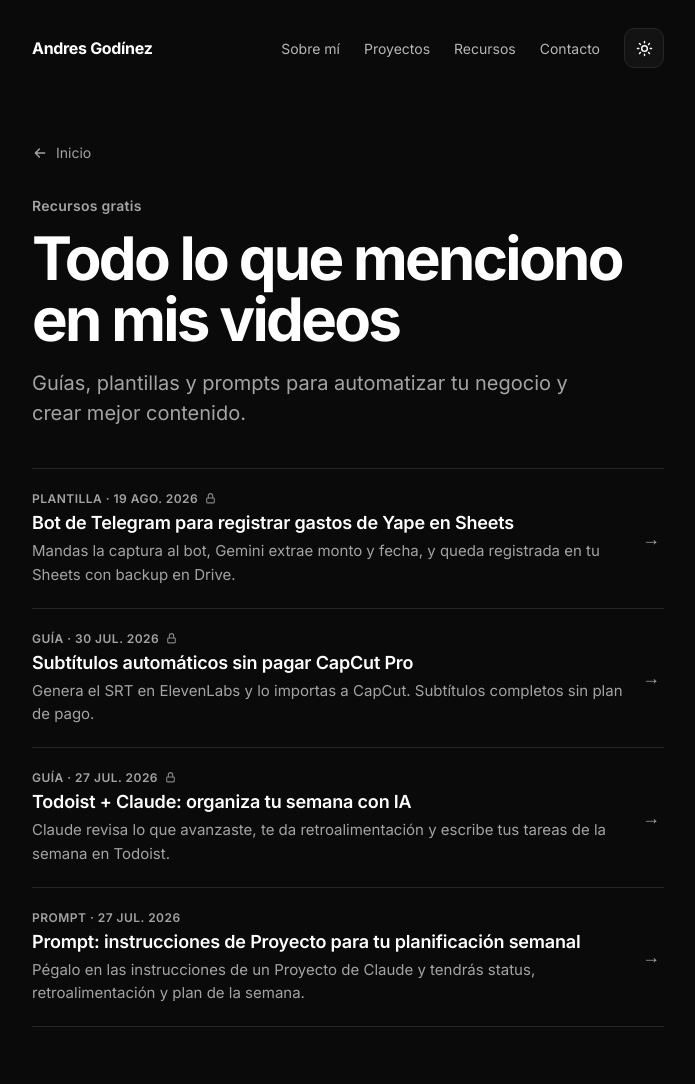
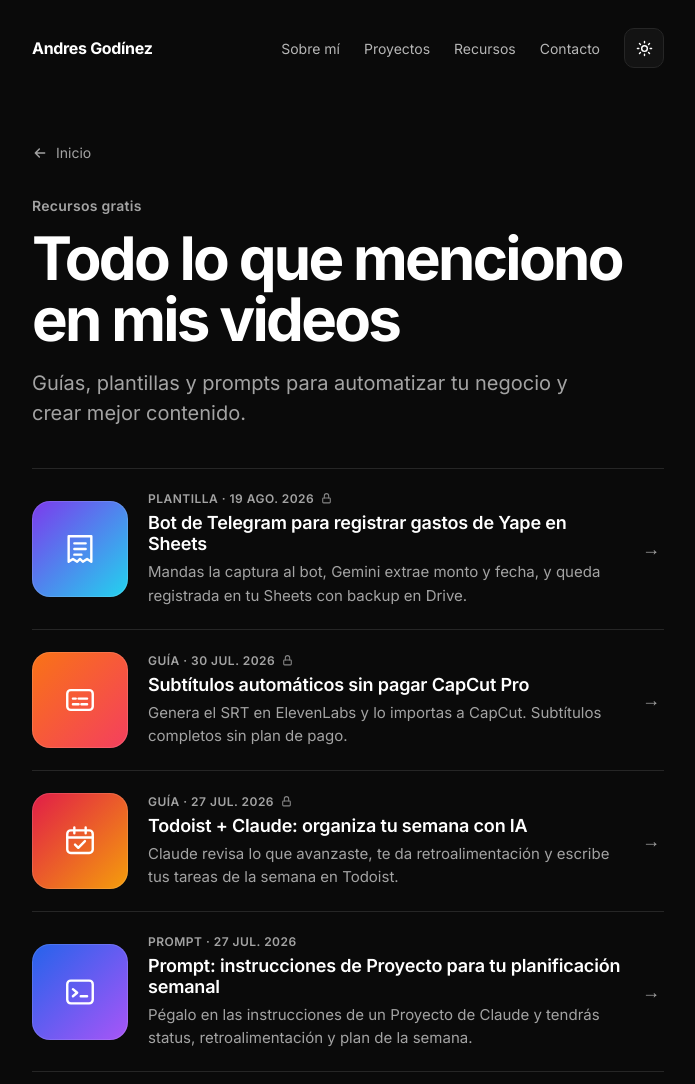
Before and after one commit to aandresdev1/portafolio-andres-godinez, a plain HTML site: page recursos.html in a window 1280 px wide. Shown: the whole page, without its empty margins (292-987 px from the left). Drawn offline with Linux system fonts and the light colour scheme.

Commit message:
Recursos: imagen a la izquierda de cada recurso
Co-Authored-By: Claude Opus 5.5 <noreply@anthropic.com>
Claude-Session: https://claude.ai/code/session_01K1FbAQGkVCfbA7xYYJUFAF

```diff
--- a/recursos.html
+++ b/recursos.html
@@ -47,27 +47,39 @@
     <p class="lead a-up" style="--d:260ms">Guías, plantillas y prompts para automatizar tu negocio y crear mejor contenido.</p>
     <div class="res-list">
       <a class="res a-up" style="--d:330ms" href="/recursos/tracker-gastos-yape-telegram">
+        <span class="res-thumb" style="background:linear-gradient(135deg,#7C3AED,#22D3EE)" aria-hidden="true"><svg width="34" height="34" viewBox="0 0 24 24" fill="none" stroke="#fff" stroke-width="1.7" stroke-linecap="round" stroke-linejoin="round"><path d="M4 3h16v18l-3-2-3 2-2-2-2 2-3-2-3 2z"/><path d="M8 8h8M8 12h8M8 16h5"/></svg></span>
+        <span class="res-body">
         <span class="res-meta">Plantilla · 19 ago. 2026 <span class="res-lock" title="Requiere suscripción"><svg width="13" height="13" viewBox="0 0 24 24" fill="none" stroke="currentColor" stroke-width="2" stroke-linecap="round" stroke-linejoin="round" aria-hidden="true"><rect x="5" y="11" width="14" height="9" rx="1.5"/><path d="M8 11V7a4 4 0 0 1 8 0v4"/></svg></span></span>
         <span class="res-title">Bot de Telegram para registrar gastos de Yape en Sheets</span>
         <span class="res-desc">Mandas la captura al bot, Gemini extrae monto y fecha, y queda registrada en tu Sheets con backup en Drive.</span>
+        </span>
         <span class="res-go" aria-hidden="true">→</span>
       </a>
       <a class="res a-up" style="--d:410ms" href="/recursos/subtitulos-elevenlabs-capcut">
+        <span class="res-thumb" style="background:linear-gradient(135deg,#F97316,#F43F5E)" aria-hidden="true"><svg width="34" height="34" viewBox="0 0 24 24" fill="none" stroke="#fff" stroke-width="1.7" stroke-linecap="round" stroke-linejoin="round"><rect x="3" y="5" width="18" height="14" rx="2.5"/><path d="M7 15h4M13 15h4M7 11h2M11 11h6"/></svg></span>
+        <span class="res-body">
         <span class="res-meta">Guía · 30 jul. 2026 <span class="res-lock" title="Requiere suscripción"><svg width="13" height="13" viewBox="0 0 24 24" fill="none" stroke="currentColor" stroke-width="2" stroke-linecap="round" stroke-linejoin="round" aria-hidden="true"><rect x="5" y="11" width="14" height="9" rx="1.5"/><path d="M8 11V7a4 4 0 0 1 8 0v4"/></svg></span></span>
         <span class="res-title">Subtítulos automáticos sin pagar CapCut Pro</span>
         <span class="res-desc">Genera el SRT en ElevenLabs y lo importas a CapCut. Subtítulos completos sin plan de pago.</span>
+        </span>
         <span class="res-go" aria-hidden="true">→</span>
       </a>
       <a class="res a-up" style="--d:490ms" href="/recursos/todoist-claude-revision-semanal">
+        <span class="res-thumb" style="background:linear-gradient(135deg,#E11D48,#F59E0B)" aria-hidden="true"><svg width="34" height="34" viewBox="0 0 24 24" fill="none" stroke="#fff" stroke-width="1.7" stroke-linecap="round" stroke-linejoin="round"><rect x="3" y="4.5" width="18" height="16" rx="2.5"/><path d="M3 9.5h18M8 2.5v4M16 2.5v4M8.5 14.5l2.3 2.3 4.7-4.7"/></svg></span>
+        <span class="res-body">
         <span class="res-meta">Guía · 27 jul. 2026 <span class="res-lock" title="Requiere suscripción"><svg width="13" height="13" viewBox="0 0 24 24" fill="none" stroke="currentColor" stroke-width="2" stroke-linecap="round" stroke-linejoin="round" aria-hidden="true"><rect x="5" y="11" width="14" height="9" rx="1.5"/><path d="M8 11V7a4 4 0 0 1 8 0v4"/></svg></span></span>
         <span class="res-title">Todoist + Claude: organiza tu semana con IA</span>
         <span class="res-desc">Claude revisa lo que avanzaste, te da retroalimentación y escribe tus tareas de la semana en Todoist.</span>
+        </span>
         <span class="res-go" aria-hidden="true">→</span>
       </a>
       <a class="res a-up" style="--d:570ms" href="/recursos/todoist-claude-instrucciones">
+        <span class="res-thumb" style="background:linear-gradient(135deg,#2563EB,#A855F7)" aria-hidden="true"><svg width="34" height="34" viewBox="0 0 24 24" fill="none" stroke="#fff" stroke-width="1.7" stroke-linecap="round" stroke-linejoin="round"><rect x="3" y="4" width="18" height="16" rx="2.5"/><path d="M7 10l3 2.5L7 15M12.5 15H17"/></svg></span>
+        <span class="res-body">
         <span class="res-meta">Prompt · 27 jul. 2026</span>
         <span class="res-title">Prompt: instrucciones de Proyecto para tu planificación semanal</span>
         <span class="res-desc">Pégalo en las instrucciones de un Proyecto de Claude y tendrás status, retroalimentación y plan de la semana.</span>
+        </span>
         <span class="res-go" aria-hidden="true">→</span>
       </a>
     </div>
--- a/styles.css
+++ b/styles.css
@@ -287,3 +287,10 @@ textarea.field { height: auto; padding: 14px 16px; line-height: 1.5; resize: ver
 .gate-err { margin: 10px 0 0; color: var(--err); font-size: 14px; }
 .gate-fine { margin: 12px 0 0; font-size: 13px; color: var(--muted); }
 @media (max-width: 520px) { .gate-form { flex-direction: column; } .gate { padding: 28px 18px; } }
+
+/* Recursos con imagen */
+.res { grid-template-columns: 96px 1fr; align-items: center; column-gap: 20px; }
+.res-body { display: grid; gap: 6px; min-width: 0; }
+.res-thumb { width: 96px; height: 96px; border-radius: 18px; display: grid; place-items: center; box-shadow: inset 0 0 0 1px rgba(255,255,255,.12); transition: transform .3s cubic-bezier(.2,.8,.2,1); }
+.res:hover .res-thumb { transform: scale(1.04) rotate(-2deg); }
+@media (max-width: 520px) { .res { grid-template-columns: 64px 1fr; column-gap: 14px; } .res-thumb { width: 64px; height: 64px; border-radius: 14px; } .res-thumb svg { width: 26px; height: 26px; } }
```
